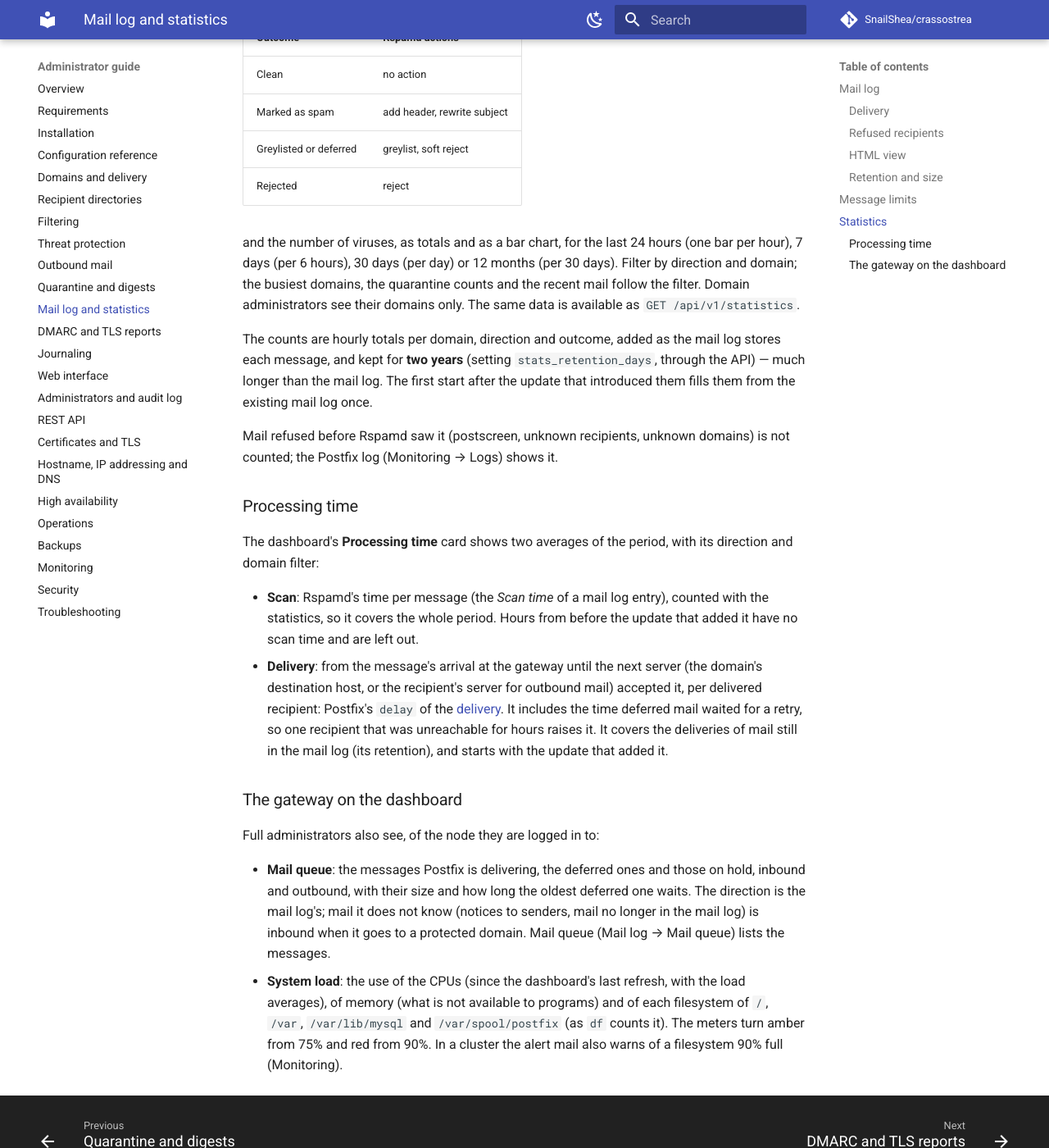
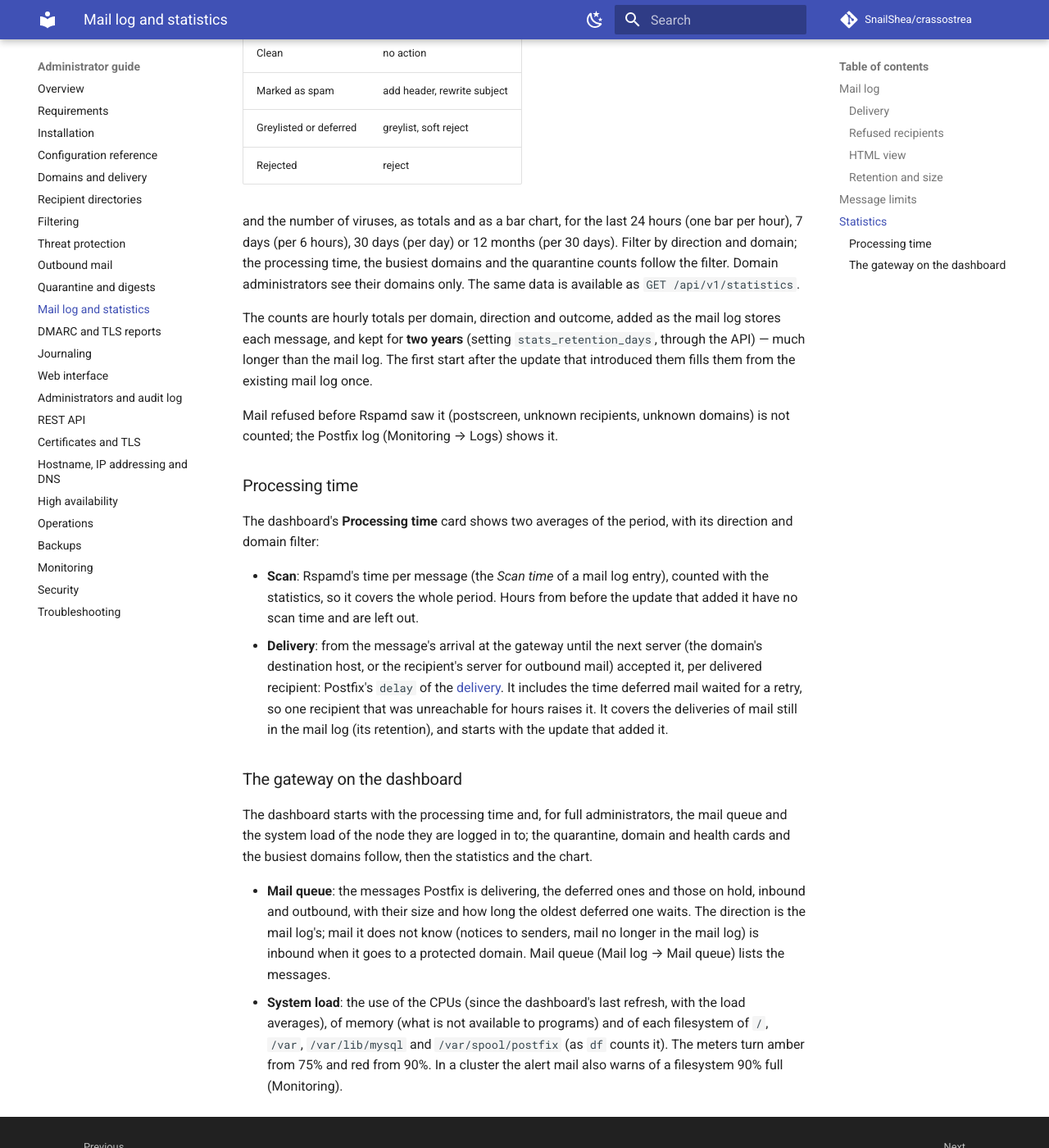
Before and after one commit to SnailShea/crassostrea-docs, an MkDocs documentation site: the page built from docs/admin/mail-log.md, in a window 1280 px wide and 1400 px high, scrolled down 2902 px. Shown: the whole window at 82% size. Built offline with MkDocs 1.6.1 and Material for MkDocs 9.7.7, drawn with Linux system fonts in a browser that asks for light colours; comment, search, counter and statistics services are not loaded; some of the changed text lies outside the part shown.

Commit message:
Dashboard layout: the gateway first, no recent mail
Co-Authored-By: Claude Opus 5.5 <noreply@anthropic.com>

```diff
--- a/docs/admin/mail-log.md
+++ b/docs/admin/mail-log.md
@@ -50,8 +50,8 @@ recipients** in the action filter to see only them (`action=refused` in
 They have no message: no score, content, download or queueing again, and
 their page links to the Postfix log lines of the recipient. They are kept as
 long as the mail log, go to the SIEM with the reason, are not journaled, and
-are not counted in the statistics or listed among the dashboard's recent mail,
-so a dictionary attack does not bury real mail there. Only permanent refusals
+and are not counted in the statistics, so a dictionary attack does not
+inflate them. Only permanent refusals
 (5xx) are logged; a temporary one (the destination server could not be asked)
 is retried by the sender. `crassostrea-logship` finds them in the Postfix log on
 each node and reports them to the internal API.
@@ -121,8 +121,8 @@ The **dashboard** shows the scanned messages over time, by outcome:
 
 and the number of viruses, as totals and as a bar chart, for the last 24 hours
 (one bar per hour), 7 days (per 6 hours), 30 days (per day) or 12 months (per
-30 days). Filter by direction and domain; the busiest domains, the quarantine
-counts and the recent mail follow the filter. Domain administrators see their
+30 days). Filter by direction and domain; the processing time, the busiest
+domains and the quarantine counts follow the filter. Domain administrators see their
 domains only. The same data is available as `GET /api/v1/statistics`.
 
 The counts are hourly totals per domain, direction and outcome, added as the
@@ -152,7 +152,10 @@ with its direction and domain filter:
 
 ### The gateway on the dashboard
 
-Full administrators also see, of the node they are logged in to:
+The dashboard starts with the processing time and, for full administrators,
+the mail queue and the system load of the node they are logged in to; the
+quarantine, domain and health cards and the busiest domains follow, then the
+statistics and the chart.
 
 - **Mail queue**: the messages Postfix is delivering, the deferred ones and
   those on hold, inbound and outbound, with their size and how long the
```
Also changed, not shown: docs/admin/web-ui.md (+1 -1 lines).
